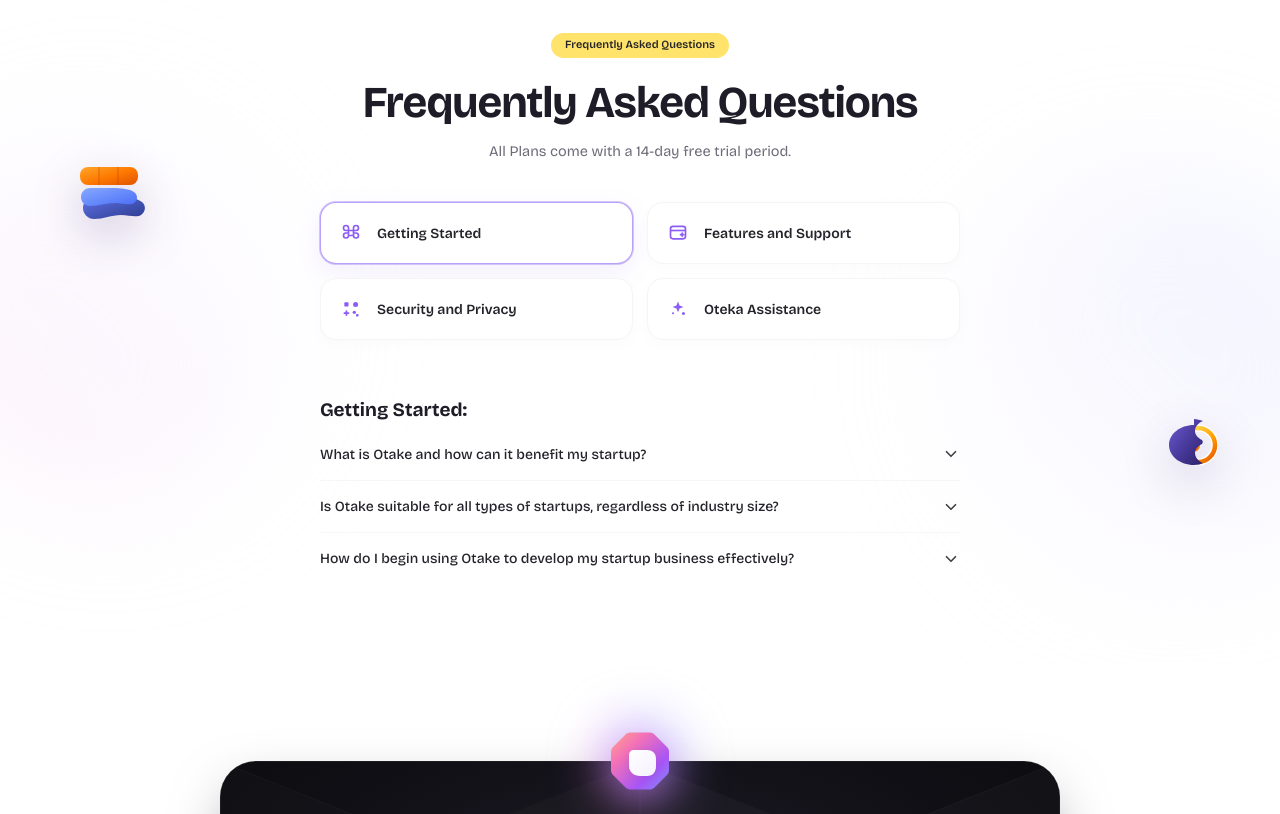
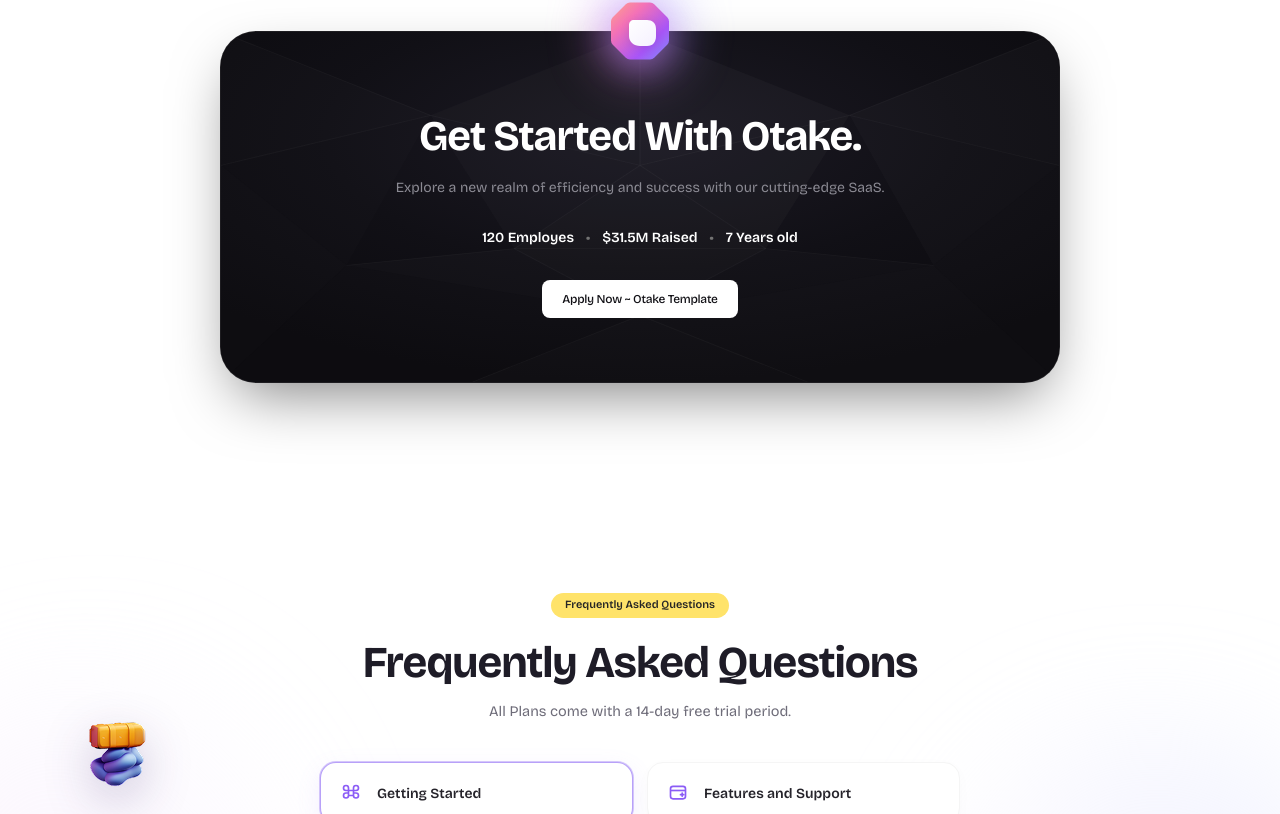
Before and after one commit to priyansh-kevalon/Otake-Website-Design, a React (Vite) app in the folder frontend/: page / in a window 1280 px wide. Shown: the part 5666-6480 px from the top of the page. Built offline with nearby package versions, Linux system fonts and the light colour scheme.

Commit message:
Add new image asset for Element-05 in the frontend public images directory

```diff
--- a/frontend/src/App.jsx
+++ b/frontend/src/App.jsx
@@ -22,8 +22,8 @@
         <PowerfulSolutions />
         <Testimonials />
         <BlogArticles />
+        <GetStarted />
         <FAQ />
-        <GetStarted />
       </main>
       <Footer />
     </div>
--- a/frontend/src/components/sections/FAQ.jsx
+++ b/frontend/src/components/sections/FAQ.jsx
@@ -56,38 +56,15 @@
       className="pointer-events-none select-none drop-shadow-[0_16px_24px_rgba(40,20,90,0.22)]"
       aria-hidden="true"
     >
-      <svg width="68" height="76" viewBox="0 0 68 76" fill="none">
-        <defs>
-          <linearGradient id="lf-orange" x1="0" y1="0" x2="1" y2="1">
-            <stop offset="0%" stopColor="#FFA62B" />
-            <stop offset="50%" stopColor="#FF7A00" />
-            <stop offset="100%" stopColor="#E05300" />
-          </linearGradient>
-          <linearGradient id="lf-blue-top" x1="0" y1="0" x2="1" y2="1">
-            <stop offset="0%" stopColor="#85A9FF" />
-            <stop offset="100%" stopColor="#4A6CF7" />
-          </linearGradient>
-          <linearGradient id="lf-blue-bot" x1="0" y1="0" x2="1" y2="1">
-            <stop offset="0%" stopColor="#5E72E4" />
-            <stop offset="100%" stopColor="#2D3B8F" />
-          </linearGradient>
-        </defs>
-
-        {/* Bottom folded blue/purple cushion layers */}
-        <path
-          d="M16 46c-6 0-11 5-11 11s5 11 11 11c10 0 17-4 27-4 8 0 15 3 20 0 5-3 5-10 1-13-5-4-15-5-24-5-8 0-16 0-24 0Z"
-          fill="url(#lf-blue-bot)"
-        />
-        <path
-          d="M12 37c-5 0-9 4-9 9s4 9 9 9c9 0 16-3 25-3 8 0 14 3 19 0 4-3 4-8 0-11-4-3-13-4-21-4-8 0-15 0-23 0Z"
-          fill="url(#lf-blue-top)"
-        />
-
-        {/* Top segmented warm orange rounded block */}
-        <rect x="2" y="16" width="58" height="18" rx="8" fill="url(#lf-orange)" />
-        <line x1="21" y1="16" x2="21" y2="34" stroke="#B34100" strokeWidth="1.2" opacity="0.4" />
-        <line x1="40" y1="16" x2="40" y2="34" stroke="#B34100" strokeWidth="1.2" opacity="0.4" />
-      </svg>
+      <img
+        src="/images/66303513e76c9555d5583ac0_Element-05.png"
+        alt=""
+        width="80"
+        height="80"
+        loading="lazy"
+        decoding="async"
+        className="h-20 w-20"
+      />
     </div>
   )
 }
@@ -98,34 +75,15 @@
       className="pointer-events-none select-none drop-shadow-[0_16px_24px_rgba(40,20,90,0.22)]"
       aria-hidden="true"
     >
-      <svg width="68" height="68" viewBox="0 0 68 68" fill="none">
-        <defs>
-          <linearGradient id="rf-purple" x1="0" y1="0" x2="1" y2="1">
-            <stop offset="0%" stopColor="#6D5BD0" />
-            <stop offset="50%" stopColor="#4A3B9F" />
-            <stop offset="100%" stopColor="#2C2168" />
-          </linearGradient>
-          <linearGradient id="rf-yellow" x1="0" y1="0" x2="1" y2="1">
-            <stop offset="0%" stopColor="#FFF176" />
-            <stop offset="60%" stopColor="#FFA000" />
-            <stop offset="100%" stopColor="#E65100" />
-          </linearGradient>
-        </defs>
-
-        {/* Outer White / Light Ring */}
-        <circle cx="48" cy="34" r="17" stroke="#FFFFFF" strokeWidth="7" fill="none" />
-        {/* Outer Yellow Bevel Ring */}
-        <circle cx="48" cy="34" r="17" stroke="url(#rf-yellow)" strokeWidth="4.5" fill="none" />
-
-        {/* Inner Orange Core */}
-        <rect x="22" y="27" width="28" height="14" rx="7" fill="url(#rf-yellow)" />
-
-        {/* Purple Claw / Horseshoe Ring encircling */}
-        <path
-          d="M44 14C30 14 19 23 19 34s11 20 25 20c4 0 7-1 9-2-5-2-8-6-8-10 0-4 3-7 7-9 1-1 1-3 0-4-4-2-7-5-7-9 0-4 3-8 8-10-3-1-6-2-9-2Z"
-          fill="url(#rf-purple)"
-        />
-      </svg>
+      <img
+        src="/images/66303513e76c9555d5583aa1_Element-07.png"
+        alt=""
+        width="80"
+        height="80"
+        loading="lazy"
+        decoding="async"
+        className="h-20 w-20"
+      />
     </div>
   )
 }
--- a/frontend/src/pages/Home.jsx
+++ b/frontend/src/pages/Home.jsx
@@ -19,8 +19,8 @@
       <PowerfulSolutions />
       <Testimonials />
       <BlogArticles />
+      <GetStarted />
       <FAQ />
-      <GetStarted />
       <Footer />
     </>
   )
```
Also changed, not shown: frontend/public/images/66303513e76c9555d5583aa1_Element-07.png (added), frontend/public/images/66303513e76c9555d5583ac0_Element-05.png (added).
